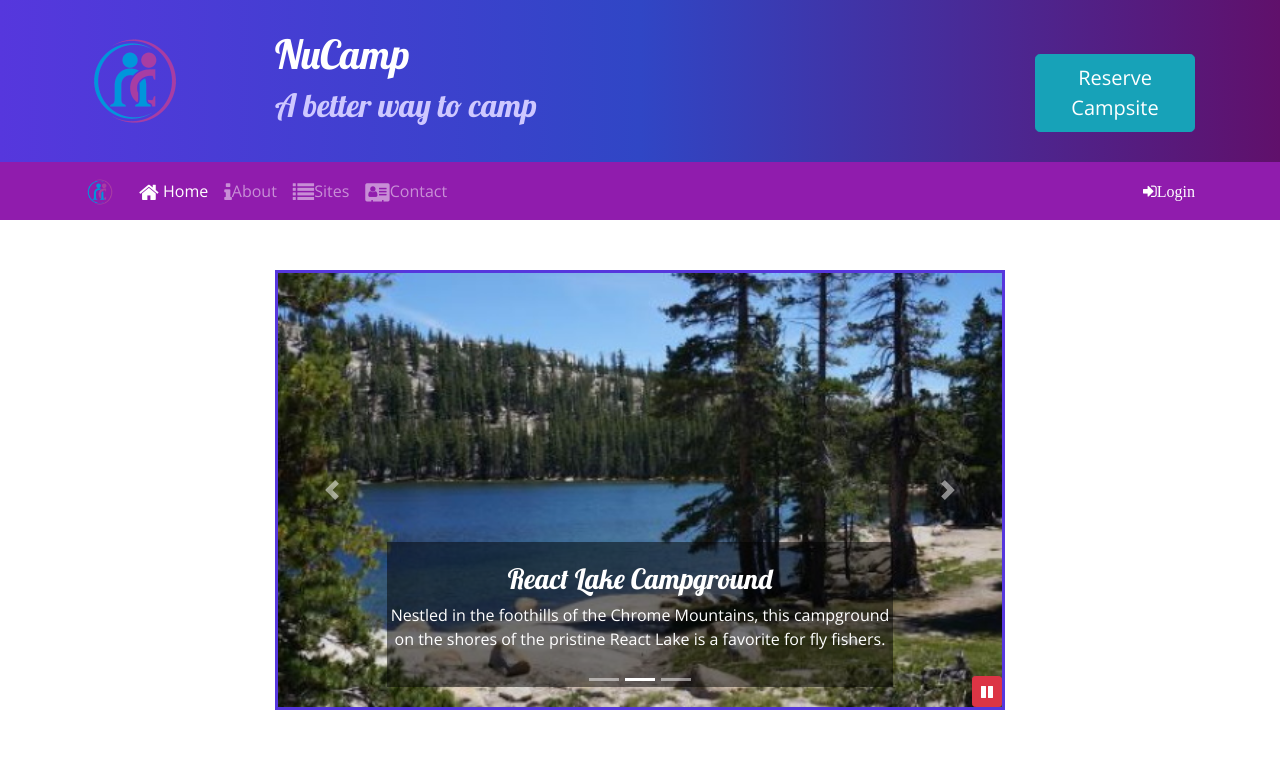
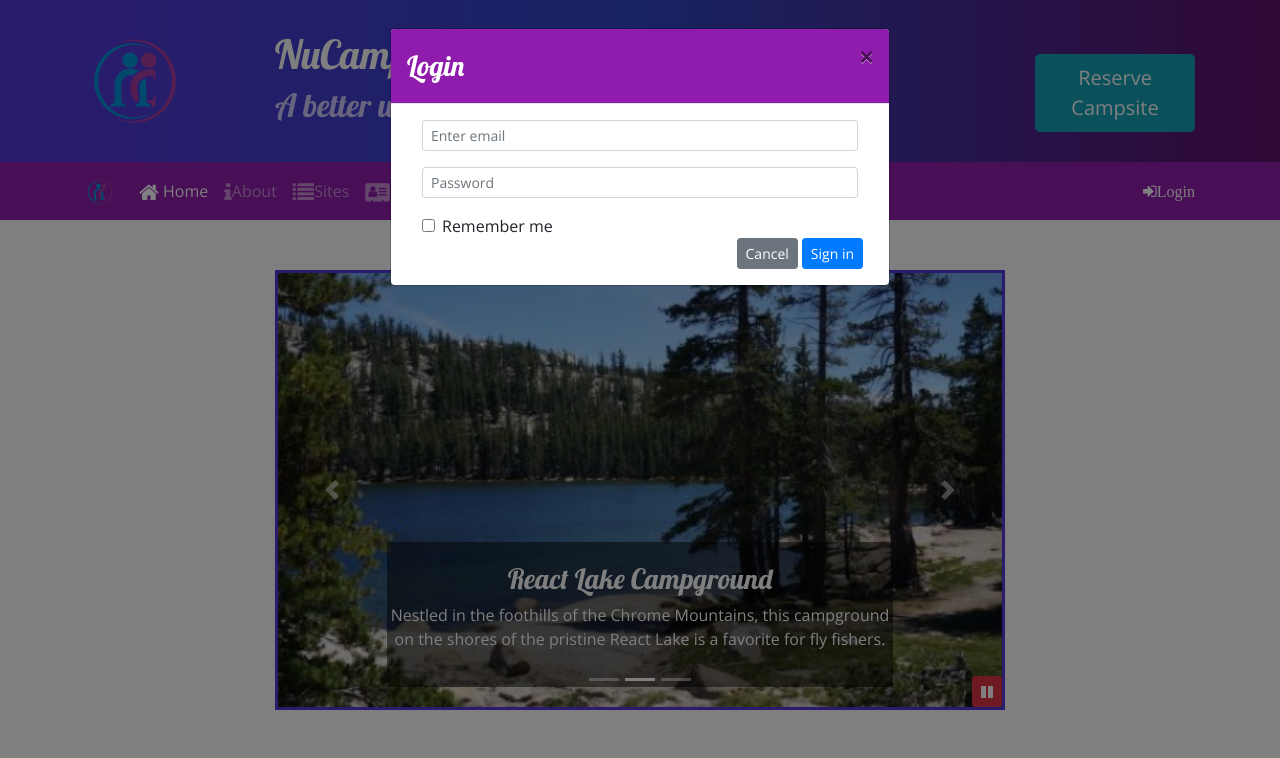
Before and after one commit to MichaelWhitt/nucampsite, a website: page index.html in a window 1280 px wide. Both pictures are taken after a click on the button "Login". Shown: the top 758 px of the page. Drawn offline with nearby package versions, Linux system fonts and the light colour scheme; files whose address does not match are found by name.

Commit message:
week 4 workshop assignment

```diff
--- a/css/styles.scss
+++ b/css/styles.scss
@@ -4,6 +4,7 @@ $color-pale: #CEC8FF;
 $color-mid: #901CAD;
 $color-dark: #60106B;
 $color-black-transparent: rgba(0,0,0,.5);
+$color-teal: #17A2B8;
 
 $body-font: "Open Sans", sans-serif;
 $header-font: "Lobster", cursive;
@@ -80,3 +81,16 @@ font-family: $body-font;
     bottom: 0;
     z-index: 100;
 }
+
+#reserveModal {
+    .modal-header {
+        background-color: $color-teal;
+        color: white;
+    }
+}
+#loginModal {
+    .modal-header {
+        background-color: $color-mid;
+        color: white;
+    }
+}
--- a/index.html
+++ b/index.html
@@ -33,7 +33,7 @@
                     <h2>A better way to camp</h2>
                 </div>
                 <div class="col-md-4 col-xl-2 col mt-4">
-                    <a class="btn btn-info btn-lg" data-toggle="modal" data-target="#reserveModal">Reserve Campsite</a>
+                    <a id="reserveButton" class="btn btn-info btn-lg" >Reserve Campsite</a>
                 </div>
             </div>
         </div>
@@ -43,7 +43,7 @@
     <div class="modal fade" id="reserveModal" role="dialog">
         <div class="modal-dialog modal-lg" role="document">
             <div class="modal-content">
-                <div class="modal-header bg-info text-white">
+                <div class="modal-header">
                     <h3 class="modal-title">Reserve a Campsite</h3>
                     <button type="button" class="close" data-dismiss="modal">&times;</button>
                 </div>
@@ -118,13 +118,50 @@
                 </ul>
                 <!--Modal icon in navbar-->
                 <span class="navbar-text ml-auto">
-                    <a role="button" data-toggle="modal" data-target="#loginModal">
+                    <a role="button" id="loginButton">
                         <i class="fa fa-sign-in">Login</i>
                     </a>
                 </span>
             </div>
         </div>
     </nav>
+    <!--Login Modal-->
+    <div id="loginModal" class="modal fade" role="dialog">
+        <div class="modal-dialog" role="document">
+            <div class="modal-content">
+                <div class="modal-header">
+                    <h3 class="modal-title">Login</h3>
+                    <button type="button" class="close" data-dismiss="modal">&times;</button>
+                </div>
+                <div class="modal-body">
+                    <div class="container-fluid">
+                        <form>
+                            <div class="form-row">
+                                <div class="form-group col-12">
+                                    <label class="sr-only" for="loginEmail">Email address</label>
+                                    <input type="email" class="form-control form-control-sm" id="loginEmail" placeholder="Enter email">
+                                </div>
+                                <div class="form-group col-12">
+                                    <label class="sr-only" for="loginPassword">Password</label>
+                                    <input type="password" class="form-control form-control-sm" id="loginPassword" placeholder="Password">
+                                </div>
+                                <div class="col">
+                                    <div class="form-check">
+                                        <input class="form-check-input" type="checkbox">
+                                        <label class="form-check-label"> Remember me</label>
+                                    </div>
+                                </div>
+                            </div>
+                            <div class="form-row">
+                                <button type="button" class="btn btn-secondary btn-sm ml-auto" data-dismiss="modal">Cancel</button>
+                                <button type="submit" class="btn btn-primary btn-sm ml-1">Sign in</button>
+                            </div>
+                        </form>
+                    </div>
+                </div>
+            </div>
+        </div>
+    </div>
 
     <div class="container">
 
--- a/js/scripts.js
+++ b/js/scripts.js
@@ -16,3 +16,17 @@ $(function() {
         $(".carousel").carousel("cycle");
     });*/
 });
+
+// opens reserve campsite modal
+$(function(){
+    $("#reserveButton").click(function(){
+        $("#reserveModal").modal("toggle")
+    });
+});
+
+// opens login modal
+$(function(){
+    $("#loginButton").click(function(){
+        $("#loginModal").modal("toggle")
+    });
+});
```
Also changed, not shown: css/styles.css. Lines whose indentation alone changed are shown as unchanged.
